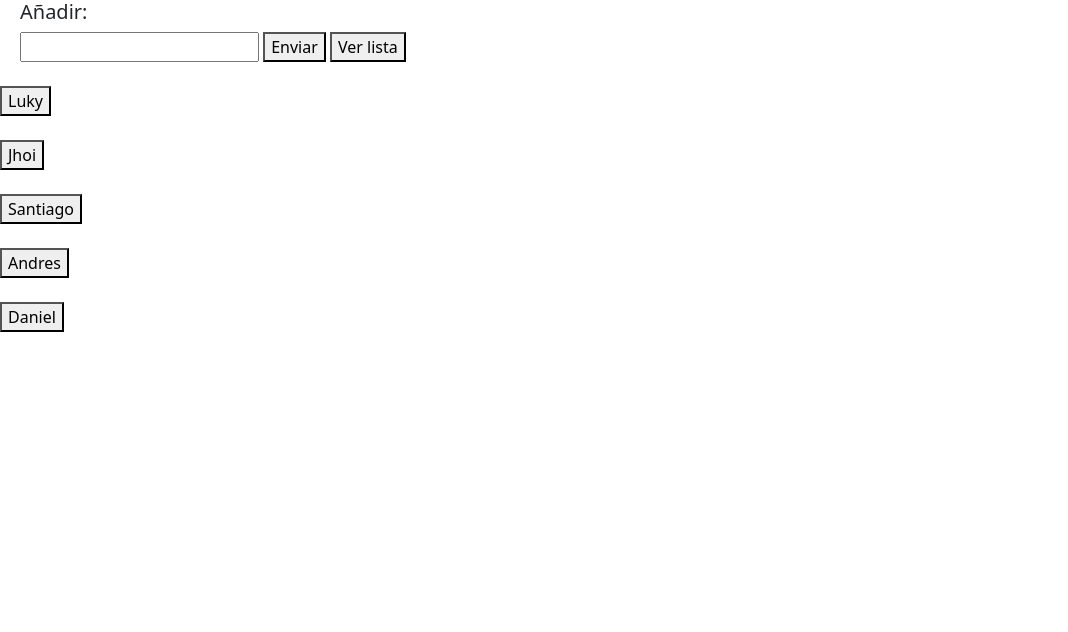
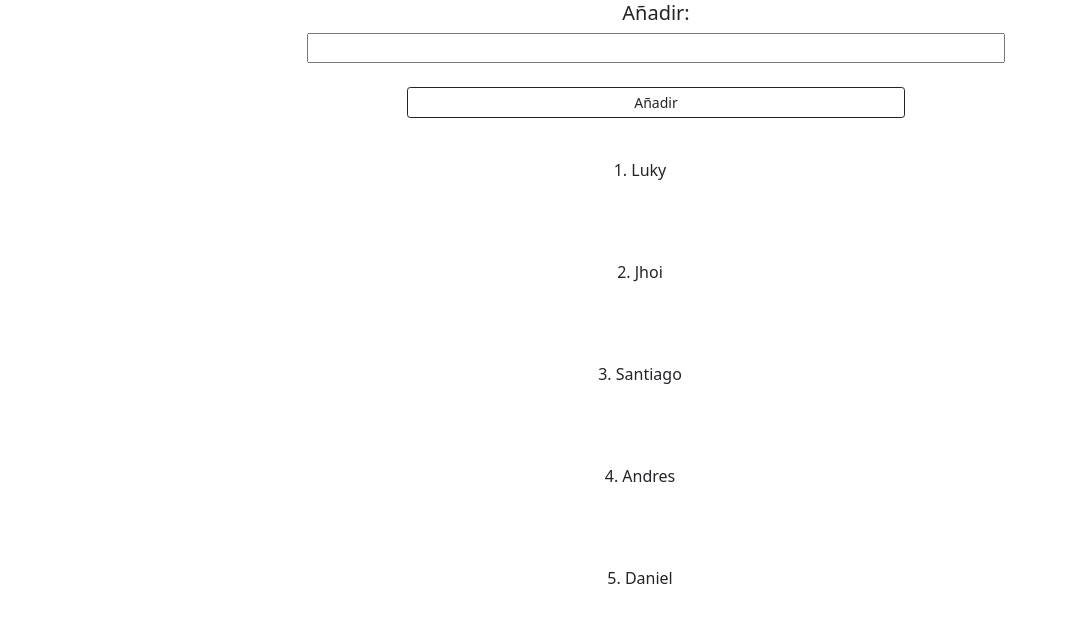
Before and after one commit to harrisondiaz/Linked_List_Homework, a plain HTML site: page src/index.html in a window 1280 px wide. Shown: the whole page, without its empty margins (0-1068 px from the left). Drawn offline with nearby package versions, Linux system fonts and the light colour scheme.

Commit message:
Se refactorizo el js y el css y el html se le hiciceron cambios

```diff
--- a/src/index.html
+++ b/src/index.html
@@ -3,18 +3,22 @@
 <head>
     <meta charset="UTF-8">
     <title>Linked List</title>
+    <link href="https://cdn.jsdelivr.net/npm/bootstrap@5.1.3/dist/css/bootstrap.min.css" rel="stylesheet" integrity="sha384-1BmE4kWBq78iYhFldvKuhfTAU6auU8tT94WrHftjDbrCEXSU1oBoqyl2QvZ6jIW3" crossorigin="anonymous">
     <link href="style/styles.css" rel="stylesheet">
-    <link href="https://cdn.jsdelivr.net/npm/bootstrap@5.1.3/dist/css/bootstrap.min.css" rel="stylesheet" integrity="sha384-1BmE4kWBq78iYhFldvKuhfTAU6auU8tT94WrHftjDbrCEXSU1oBoqyl2QvZ6jIW3" crossorigin="anonymous">
     <script src="scripts/linked_list.js">
     </script>
 
 </head>
 <body>
+<div  class="card border-white text-center">
+
      <h5>Añadir:</h5>
-     <input id="texting">
-     <button type="button" type="submit" onclick="pushing(),printList()">Enviar</button>
-     <button type="button"  onclick="printList()">Ver lista</button>
-    <div id="list"></div>
+     <input id="texting" >
+    <br>
+     <button class="btn  btn-sm btn-outline-dark button" type="submit" onclick="pushing(),printList()">Añadir</button>
+</div>
+
+    <div id="list" class="d-grid gap-2 col-6 mx-auto"></div>
     <p onload="printList()"></p>
 </body>
 </html>
--- a/src/scripts/linked_list.js
+++ b/src/scripts/linked_list.js
@@ -98,22 +98,26 @@ function removeElement(element){
     var current = this.head;
     var prev = null;
 
-    // iterate over the list
+
     while (current != null) {
         // comparing element with current
         // element if found then remove the
         // and return true
-        if (current.element === element) {
+        if (current.data === element) {
+            console.log(current.data)
+
             if (prev == null) {
                 this.head = current.next;
             } else {
                 prev.next = current.next;
             }
             this.size--;
+            return current.element;
         }
         prev = current;
         current = current.next;
     }
+    return -1;
 
 }
 push("Daniel")
@@ -128,8 +132,10 @@ starting from the given node
 function printList() {
     var tnode = head;
     var phrase = "";
+    var counter = 0;
     while (tnode != null) {
-        phrase += (`<br><button onclick="deleting(${tnode.data.value})">${tnode.data}</button><br>`);
+        counter++;
+        phrase += (`<br><button class="btn btn-outline-dark border border-white" id="${tnode.data}" onclick="deleting(${tnode.data})">${counter}. ${tnode.data}</button><br>`);
         tnode = tnode.next;
     }
 
@@ -144,7 +150,7 @@ function indexOf(element){
     while (current != null) {
         // compare each element of the list
         // with given element
-        if (current.element == element){
+        if (current.data === element){
             console.log(count)
             return count;
         }else {
@@ -194,8 +200,8 @@ function removeFrom(index){
 
 }*/
 function deleting(idName) {
-    console.log("hi")
-    removeFrom(indexOf(idName));
+    console.log(idName.id)
+    removeFrom(indexOf(idName.id))
     document.getElementById("list").innerText = "";
     printList();
 
--- a/src/style/styles.css
+++ b/src/style/styles.css
@@ -1,10 +1,18 @@
-#texting{
-    margin-left: 20px;
+
+.card{
+    width: 50rem;
 }
-h5{
- margin-left: 20px;
+input{
+    margin-left: 50px;
+    margin-right: 50px;
 }
 
-button{
-    margin-left: 20px;
+.card{
+    margin-right: 16rem;
+    margin-left: 16rem;
 }
+
+.button{
+    margin-right: 150px;
+    margin-left: 150px;
+}
```
